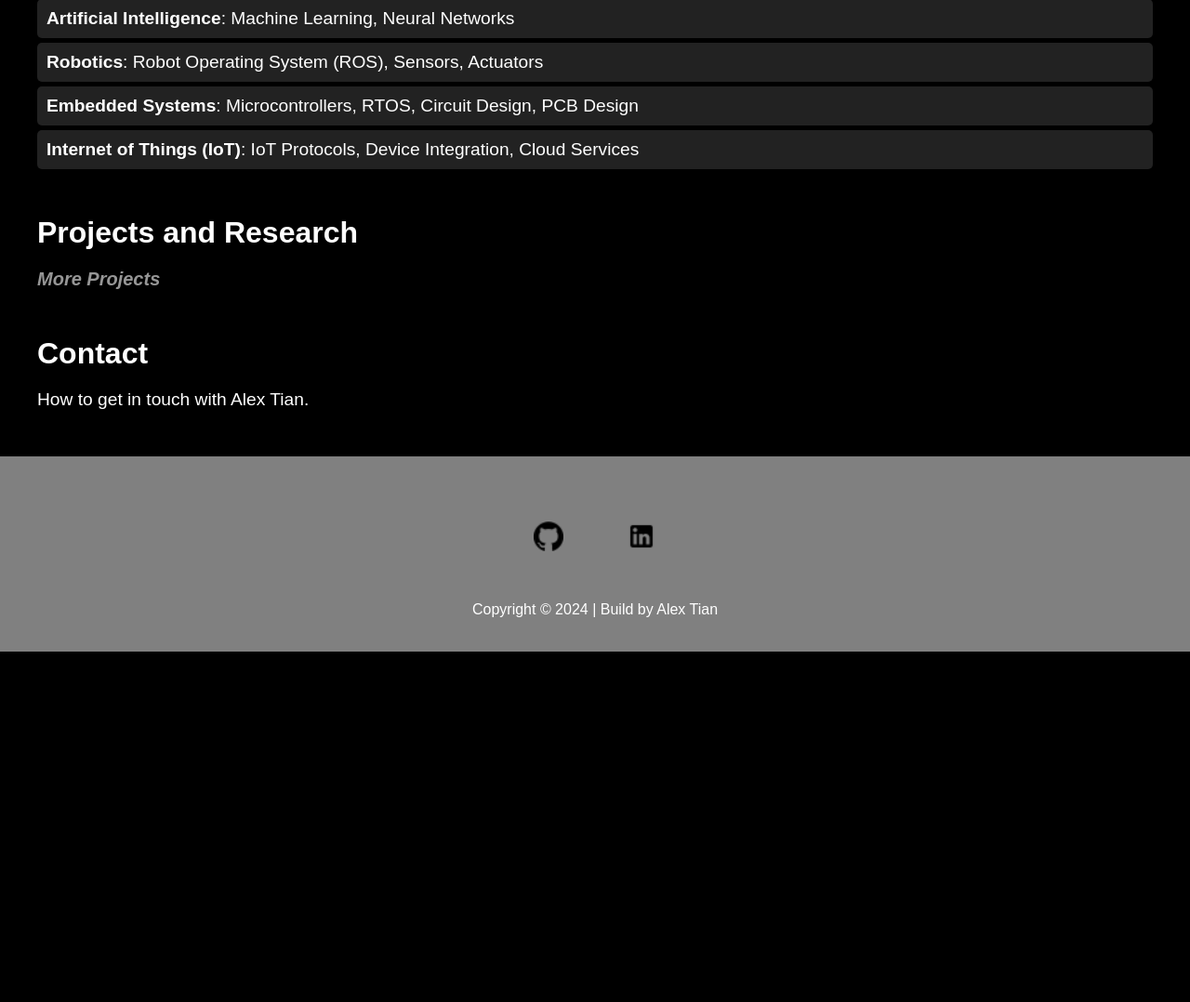
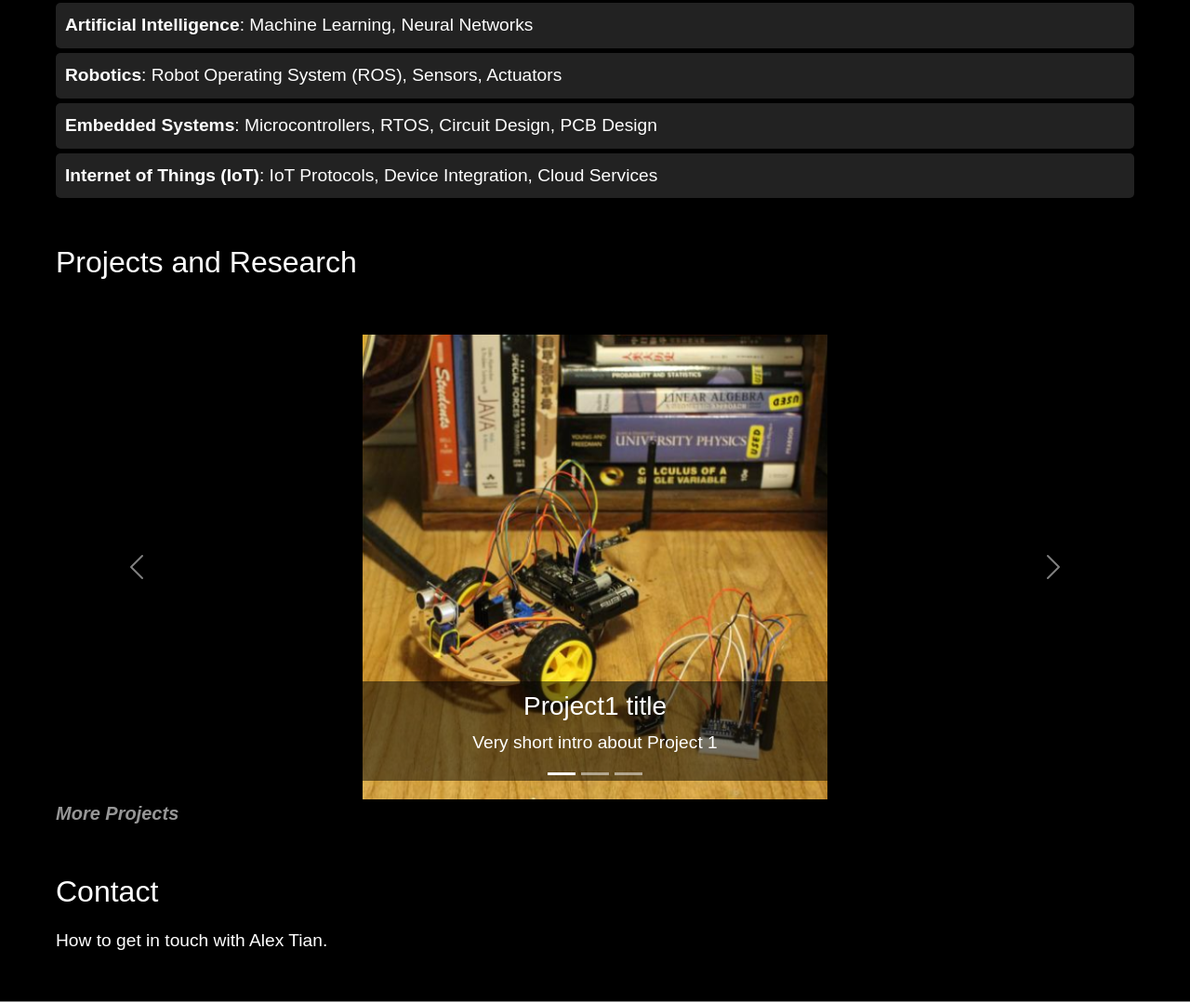
Before and after one commit to alextianyf/CV, a Flask app: page / in a window 1280 px wide. Shown: the part 1012-2090 px from the top of the page at 93% size. Before the commit the page ends 1713 px from the top, so only its background shows below. Run offline with Flask 3, Linux system fonts and the light colour scheme.

Commit message:
bootstrap still need update

```diff
--- a/static/projects.css
+++ b/static/projects.css
@@ -97,7 +97,7 @@
     display: grid;
     grid-template-columns: 1fr 4fr;
     gap: 10px;
-    background: grey;
+    background: lightgrey;
     margin: 15px 0;
     padding: 10px;
     border-radius: 7px;
--- a/static/styles.css
+++ b/static/styles.css
@@ -93,6 +93,29 @@
 #about p{
     text-indent: 5%;
 }
+
+#projects h2{
+    margin-bottom: 5%;
+}
+
+.centered-image {
+    margin-left: auto;
+    margin-right: auto;
+}
+
+.carousel-caption {
+    background: rgba(0, 0, 0, 0.5); /* Semi-transparent background */
+    color: white;
+    padding: 10px;
+}
+
+.carousel-indicators li {
+    background-color: transparent;
+    border: 1px solid white;
+    width: 20px;
+    height: 0.1px;
+  }
+
 
 .section {
     max-width: 1200px;
--- a/templates/index.html
+++ b/templates/index.html
@@ -4,8 +4,12 @@
     <meta charset="UTF-8">
     <meta name="viewport" content="width=device-width, initial-scale=1.0">
     <title>Alex Tian's Website</title>
+    <link href="https://cdn.jsdelivr.net/npm/bootstrap@5.3.3/dist/css/bootstrap.min.css" rel="stylesheet">
+    <script src="https://cdn.jsdelivr.net/npm/bootstrap@5.3.3/dist/js/bootstrap.bundle.min.js"></script>
     <link rel="stylesheet" href="../static/styles.css">
 </head>
+
+
 <body>
     <header>
         <nav>
@@ -17,6 +21,7 @@
             </ul>
         </nav>
     </header>
+
     <main>
         <section id="home">
             <div class="home_container">
@@ -41,9 +46,6 @@
                 My areas of interest also include Robotics, Embedded Systems, and the Internet of Things.
             </p>
 
-            <!-- Uncomment when you need it -->
-            <!-- <a class="render_anchor" href=" {{ url_for('get_aboutme')}}">More About Me</a> -->
-
         </section>
         <section id="skills" class="section">
             <h2>Skills</h2>
@@ -59,6 +61,48 @@
         <section id="projects" class="section">
             <h2>Projects and Research</h2>
 
+            <div id="myCarousel" class="carousel slide" data-bs-ride="carousel">
+
+                <div class="carousel-indicators">
+                    <button type="button" data-bs-target="#customCarousel" data-bs-slide-to="0" class="active"></button>
+                    <button type="button" data-bs-target="#customCarousel" data-bs-slide-to="1"></button>
+                    <button type="button" data-bs-target="#customCarousel" data-bs-slide-to="2"></button>
+                </div>
+
+                <div class="carousel-inner">
+                    <div class="carousel-item active">
+                        <img src="../static/images/sample.png" alt="Los Angeles"  class="d-block centered-image" width="500" height="500">
+                        <div class="carousel-caption">
+                            <h3>Project1 title</h3>
+                            <p>Very short intro about Project 1</p>
+                        </div>
+                    </div>
+                    <div class="carousel-item">
+                        <img src="../static/images/sample.png" alt="Chicago"  class="d-block centered-image" width="500" height="500">
+                        <div class="carousel-caption">
+                            <h3>Project2 title</h3>
+                            <p>Very short intro about Project 2</p>
+                        </div>
+                    </div>
+                    <div class="carousel-item">
+                        <img src="../static/images/sample.png" alt="New York"  class="d-block centered-image" width="500" height="500">
+                        <div class="carousel-caption">
+                            <h3>Project3 title</h3>
+                            <p>Very short intro about Project 3</p>
+                        </div>
+                    </div>
+                </div>
+
+                <button class="carousel-control-prev" type="button" data-bs-target="#customCarousel" data-bs-slide="prev">
+                    <span class="carousel-control-prev-icon"></span>
+                </button>
+                <button class="carousel-control-next" type="button" data-bs-target="#customCarousel" data-bs-slide="next">
+                    <span class="carousel-control-next-icon"></span>
+                </button>
+
+
+            </div>
+
             <a class="render_anchor" href="{{ url_for('get_projects')}}">More Projects</a>
         </section>
 
@@ -68,6 +112,8 @@
         </section>
     </main>
 </body>
+
+
 <footer>
     <div class="footer_icon_section">
         <a href="https://github.com/alextianyf">
@@ -79,4 +125,7 @@
     </div>
     <p>Copyright &copy; {{year}} | Build by Alex Tian </p>
 </footer>
+<!-- <script src="https://cdn.jsdelivr.net/npm/jquery@3.7.1/dist/jquery.slim.min.js"></script>
+<script src="https://cdn.jsdelivr.net/npm/popper.js@1.16.1/dist/umd/popper.min.js"></script>
+<script src="https://cdn.jsdelivr.net/npm/bootstrap@4.6.2/dist/js/bootstrap.bundle.min.js"></script> -->
 </html>
```
